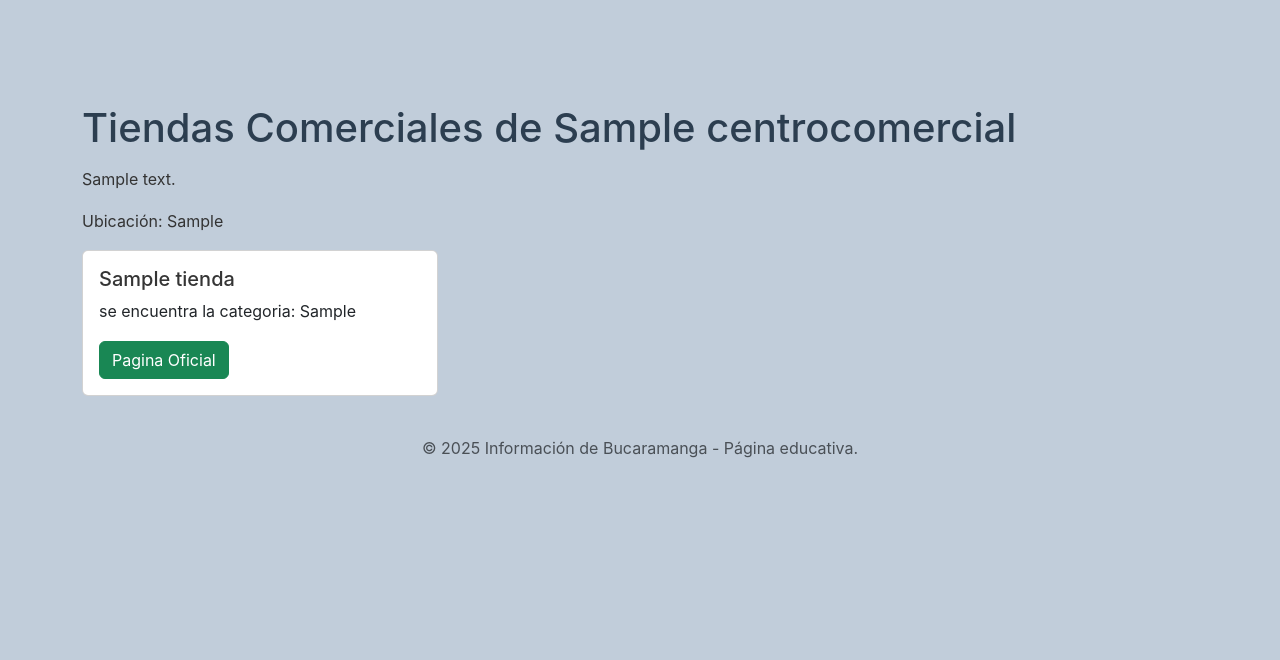
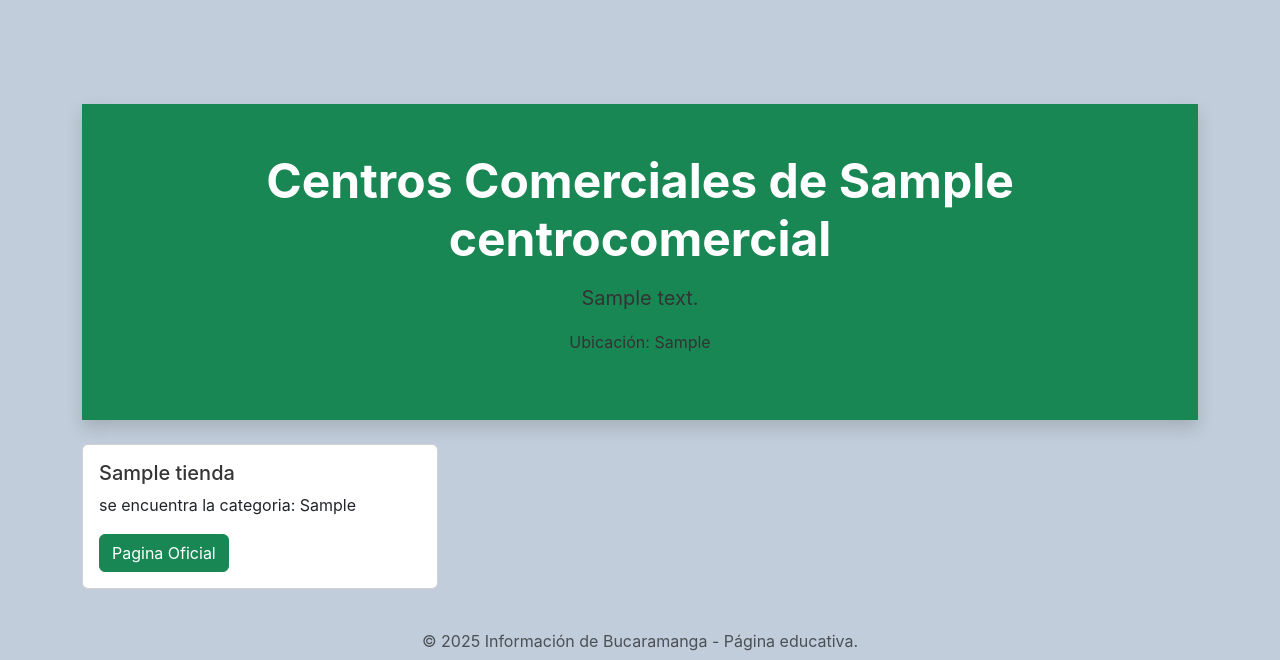
Before and after one commit to DiegoFerneyUsedaDiaz/ejemplo_django, a Django app: a page that uses myapp/templates/vista_centros_comercial.html in a window 1280 px wide. Shown: the top 660 px of the page. Run offline with Django 5.2, Linux system fonts and the light colour scheme; tables that the repository leaves empty hold one stand-in row (values such as "Sample post").

Commit message:
actualizacion html de vista cnetros comerciales

```diff
--- a/myapp/templates/vista_centros_comercial.html
+++ b/myapp/templates/vista_centros_comercial.html
@@ -10,14 +10,13 @@
 
 </head>
 <body>
+<div class="container mt-4">
 
-  <div class="container mt-4">
-    <div class="jumbo">
-      <h1>Tiendas Comerciales de  {{ centro_comercial.nombre }}</h1>
-      <p>{{ centro_comercial.descripcion }}</p>
-      <p>Ubicación: {{ centro_comercial.ciudad }}</p>
-
-    </div>
+  <div class="p-5 mb-4 bg-success  te rounded-3rounded-3 shadow text-center ">
+  <h1 class="display-5 fw-bold text-white">Centros Comerciales de  {{ centro_comercial.nombre }}</h1>
+  <p class="fs-5">{{ centro_comercial.descripcion }}</p>
+  <p>Ubicación: {{ centro_comercial.ciudad }}</p>
+</div>
 
     <div class="row">
       {% for tienda in tiendas %}
```
